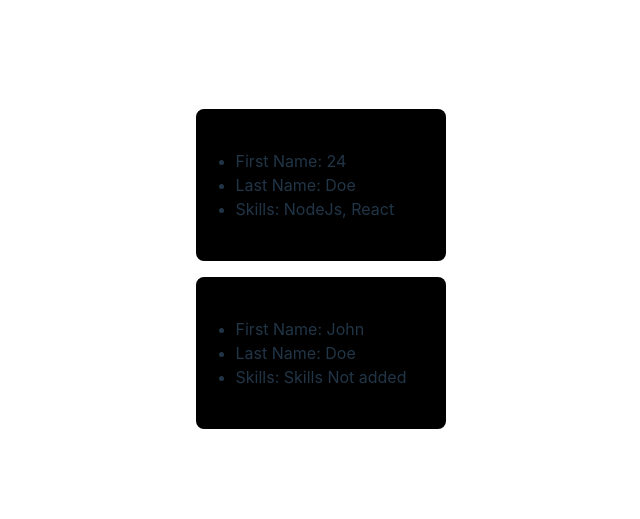
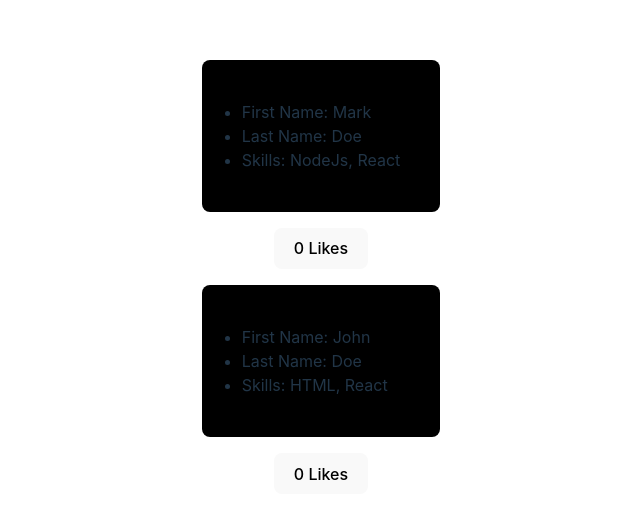
Before and after one commit to manikbajaj/fullstack-react, a React (Vite) app: page / in a window 1280 px wide. Shown: the part 131-650 px from the top of the page, without its empty margins (319-959 px from the left). Built offline with nearby package versions, Linux system fonts and the light colour scheme.

Commit message:
Final code for FSDB748

```diff
--- a/src/App.jsx
+++ b/src/App.jsx
@@ -16,17 +16,14 @@ function App() {
   return (
     <>
       <UserProfile
-        // Considered as an invalid propType
-        // No validation for undefined
-        firstName={24}
+        firstName={user.firstName}
         lastName={user.lastName}
         skills={user.skills}
       />
       <UserProfile
         firstName={user2.firstName}
         lastName={user2.lastName}
-        // Commenting out skills will also produce error
-        //skills={user2.skills}
+        skills={user2.skills}
       />
     </>
   );
--- /dev/null
+++ b/src/components/likeButton/likeButton.jsx
@@ -0,0 +1,3 @@
+export default function LikeButton() {
+  return <button>0 Likes</button>;
+}
--- a/src/components/userProfile/userProfile.jsx
+++ b/src/components/userProfile/userProfile.jsx
@@ -1,3 +1,4 @@
+import LikeButton from "../likeButton/likeButton.jsx";
 import PropTypes from "prop-types";
 import styles from "./userProfile.module.css";
 
@@ -17,6 +18,7 @@ export default function UserProfile(props) {
           <li>Last Name: {lastName}</li>
           <li>Skills: {skills}</li>
         </ul>
+        <LikeButton />
       </section>
     </>
   );
```
Also changed, not shown: src/components/likeButton/likeButton.module.css (added).
